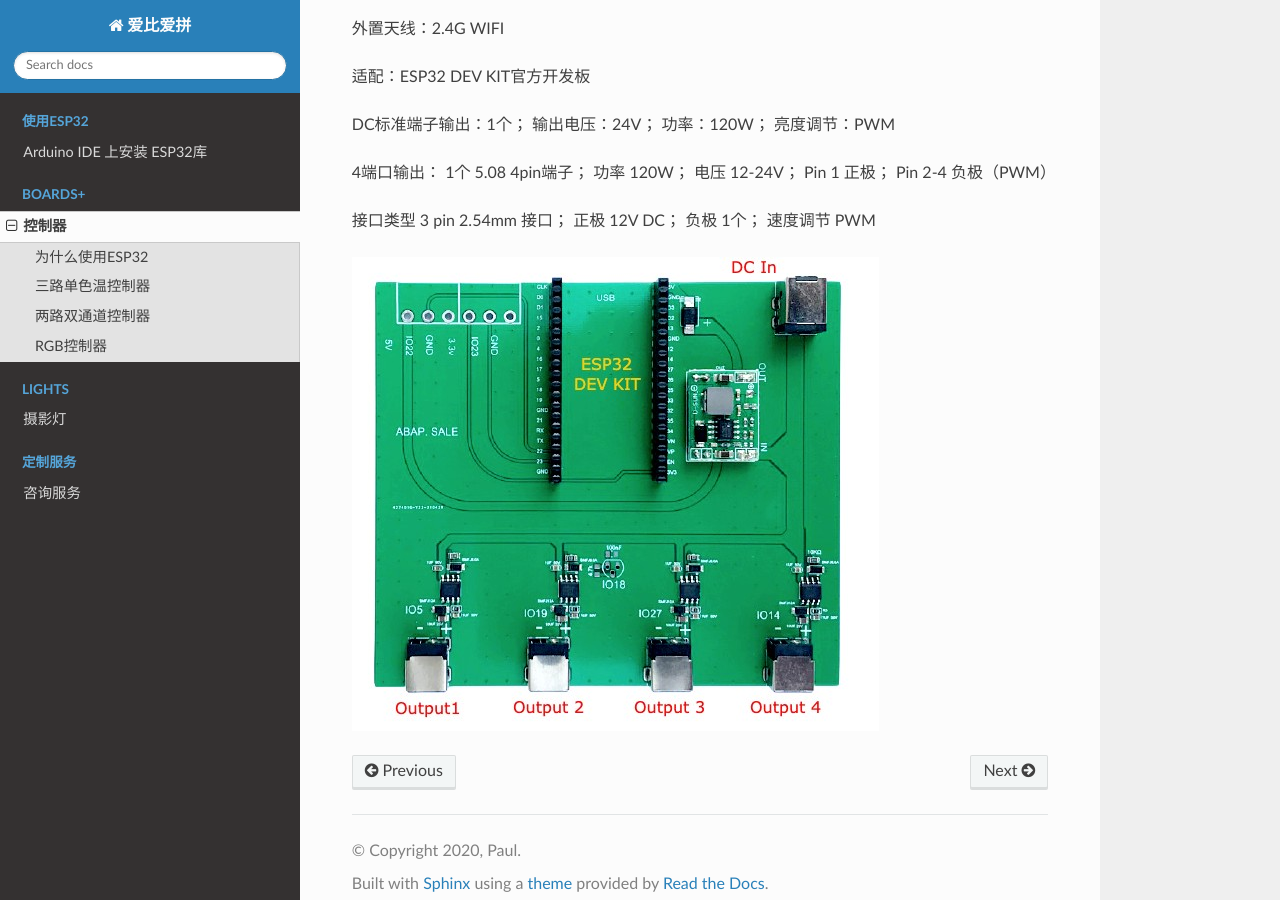
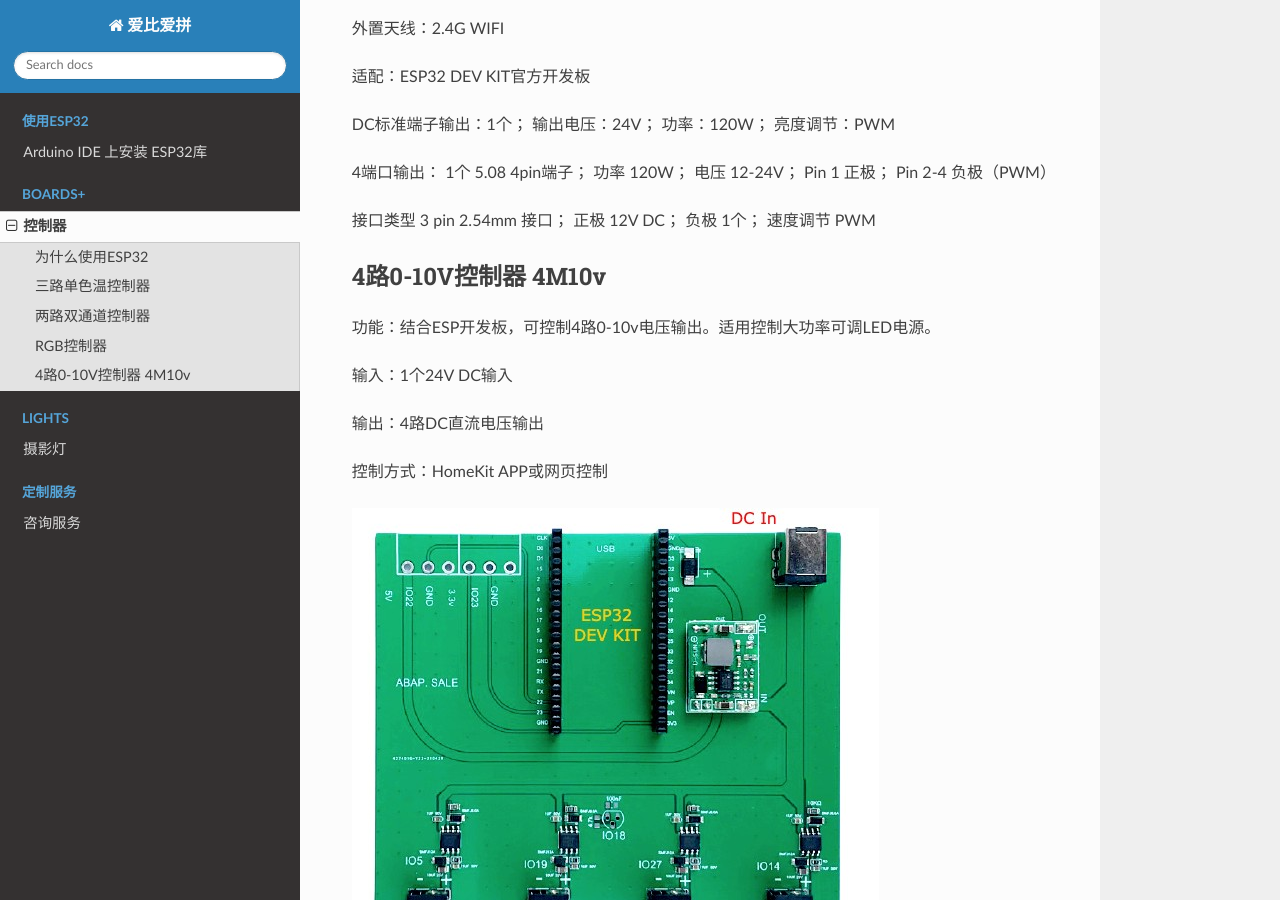
Before and after one commit to paultang/abapweb, a Sphinx documentation site: the page built from source/controler.rst, in a window 1280 px wide and 900 px high, scrolled down 2001 px. Built offline with Sphinx 7.4.7 and the Read the Docs theme 2.0.0, drawn with Linux system fonts in a browser that asks for light colours.

Commit message:
Update controler.rst

```diff
--- a/source/controler.rst
+++ b/source/controler.rst
@@ -67,4 +67,15 @@
 负极	1个；
 速度调节	PWM
 
+
+4路0-10V控制器 4M10v
+----------------------------
+功能：结合ESP开发板，可控制4路0-10v电压输出。适用控制大功率可调LED电源。
+
+输入：1个24V DC输入
+
+输出：4路DC直流电压输出
+
+控制方式：HomeKit APP或网页控制
+
 .. image:: /image/4M10V.jpg
```
